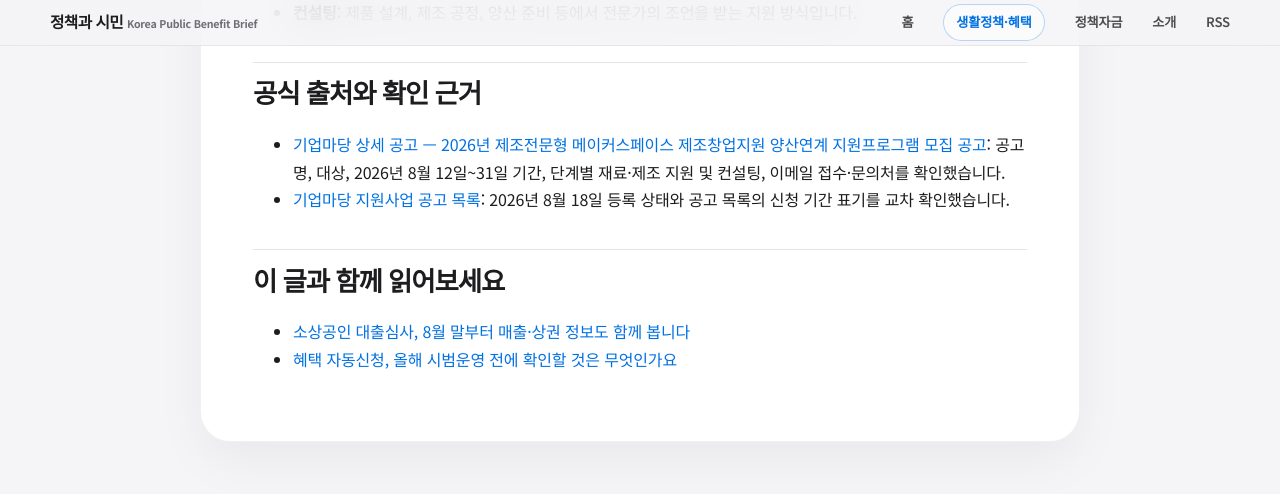
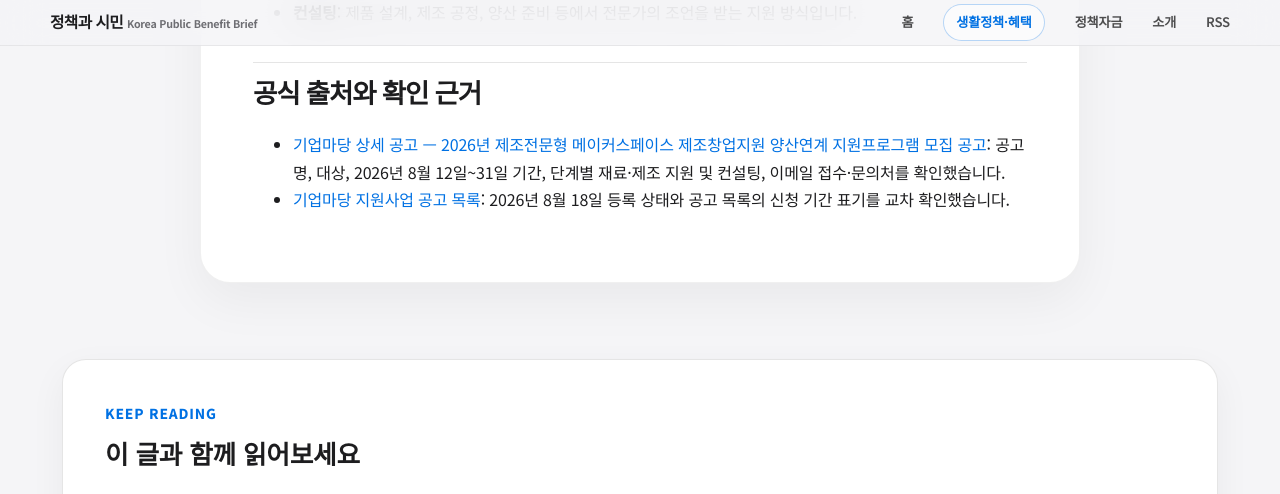
Before and after one commit to ai4tenlab/korea-public-benefit-brief, a Jekyll site: the page built from _posts/2026-08-18-makerspace-manufacturing-startup-support.md, in a window 1280 px wide and 900 px high, scrolled down 3816 px, cut to the strip 0-494 px from the top of the window. Built offline with Jekyll 4.4.1, drawn with Linux system fonts in a browser that asks for light colours.

Commit message:
fix: avoid duplicate related section

```diff
--- a/_posts/2026-08-18-makerspace-manufacturing-startup-support.md
+++ b/_posts/2026-08-18-makerspace-manufacturing-startup-support.md
@@ -101,8 +101,3 @@ A. 공고는 제조 창업 기반 예비·초기 창업자와 제조기업을
 
 - [기업마당 상세 공고 — 2026년 제조전문형 메이커스페이스 제조창업지원 양산연계 지원프로그램 모집 공고](https://www.bizinfo.go.kr/sii/siia/selectSIIA200Detail.do?pblancId=PBLN_000000000125549): 공고명, 대상, 2026년 8월 12일~31일 기간, 단계별 재료·제조 지원 및 컨설팅, 이메일 접수·문의처를 확인했습니다.
 - [기업마당 지원사업 공고 목록](https://www.bizinfo.go.kr/sii/siia/selectSIIA200View.do): 2026년 8월 18일 등록 상태와 공고 목록의 신청 기간 표기를 교차 확인했습니다.
-
-## 이 글과 함께 읽어보세요
-
-- [소상공인 대출심사, 8월 말부터 매출·상권 정보도 함께 봅니다](/korea-public-benefit-brief/policy/benefit/finance/2026/07/28/small-business-scb-credit-pilot/)
-- [혜택 자동신청, 올해 시범운영 전에 확인할 것은 무엇인가요](/korea-public-benefit-brief/policy/benefit/digital/2026/08/07/ai-benefit-auto-application/)
```
